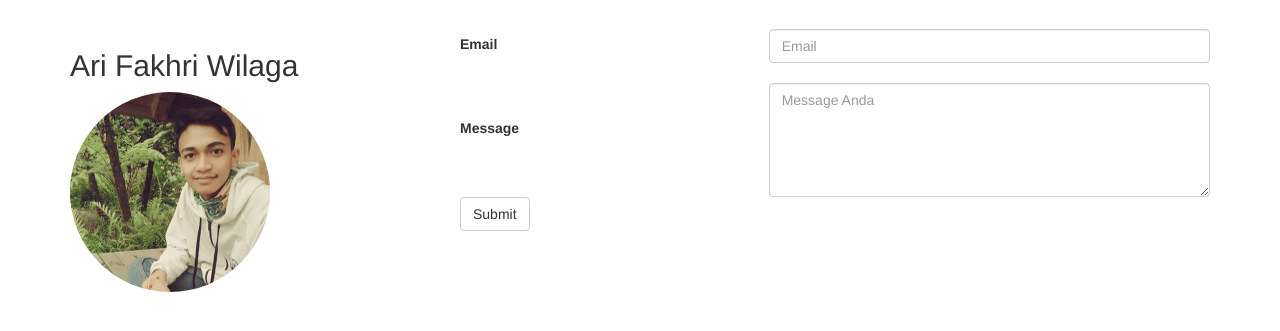
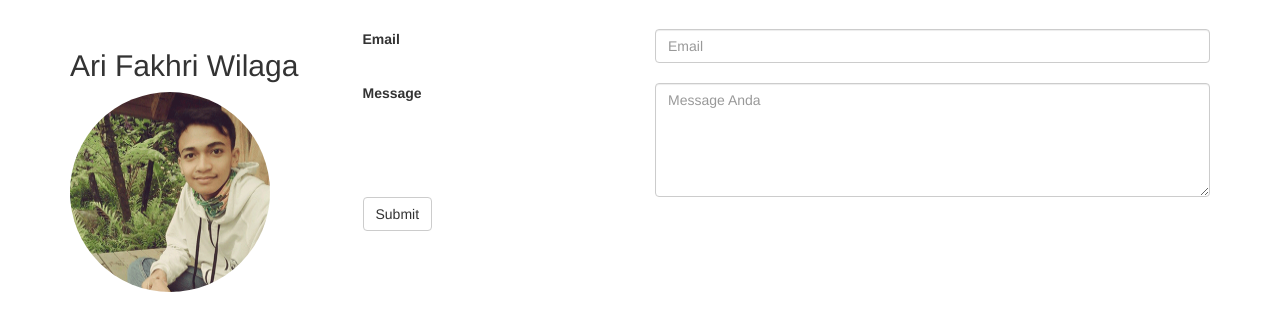
Before and after one commit to arifakhriwilaga/task1_only_bootstrap, a PHP site: page /contact.php in a window 1280 px wide. Shown: the part 51-382 px from the top of the page. Run offline with PHP 8.4, Linux system fonts and the light colour scheme.

Commit message:
delete table and edit to div

```diff
--- a/contact.php
+++ b/contact.php
@@ -2,41 +2,34 @@
 include ("app.php");
 
 ?>
-
    <div class="container">
-
 	<div class="row">
-   		<div class="col-xs-4">
+   		<div class="col-xs-3">
 	   		<h2>Ari Fakhri Wilaga</h2>
 	   		<img src="img/profile.gif" class="img-circle" width="200px" height="200px" alt="Responsive image">
 		</div>
+		<div class="col-xs-9">
+			<div class="row">
+				<div class="col-xs-4">
+		 			<label for="exampleInputEmail1"><center>Email</center></label>
+		 		</div>
 			   <div class="col-xs-8">
-	   <form>
-	   		<table border="0">
- 				<tr class="info">
- 				 <td width="400px">
- 					<label for="exampleInputEmail1"><center>Email</center></label>
- 				 </td>
- 				 <td width="600px">
 		 			<input type="email" class="form-control" placeholder="Email">
- 				 </td>
- 				</tr>
- 				<tr>
- 				 <td>
- 					<label for="exampleInputEmail1"><vlagin ="top">Message</vlagin></label>
- 				 </td>
- 				 <td>
- 				 	<br>
+				</div>
+			<div class="row">
+				<div class="col-xs-12">
+				&nbsp;
+				</div>
+			</div>
+				<div class="col-xs-4">
+					<label for="exampleInputMessage"><center>Message</center></label>
+				</div>
+				<div class="col-xs-8">
 					<textarea class="form-control" rows="5" placeholder="Message Anda"></textarea>
- 				 </td>
- 				</tr>
- 				<tr>
- 				 <td>
+		 	 	</div>
+				<div class="col-xs-12">
 					<input class="btn btn-default" type="submit" name="click" value="Submit" onclick='alert("for example")'>
- 				 </td>
- 				</tr>
-			</table>
-		</form>
 		 		</div>
  			</div>
 		</div>
+   </div>
```
Lines whose indentation alone changed are shown as unchanged.
